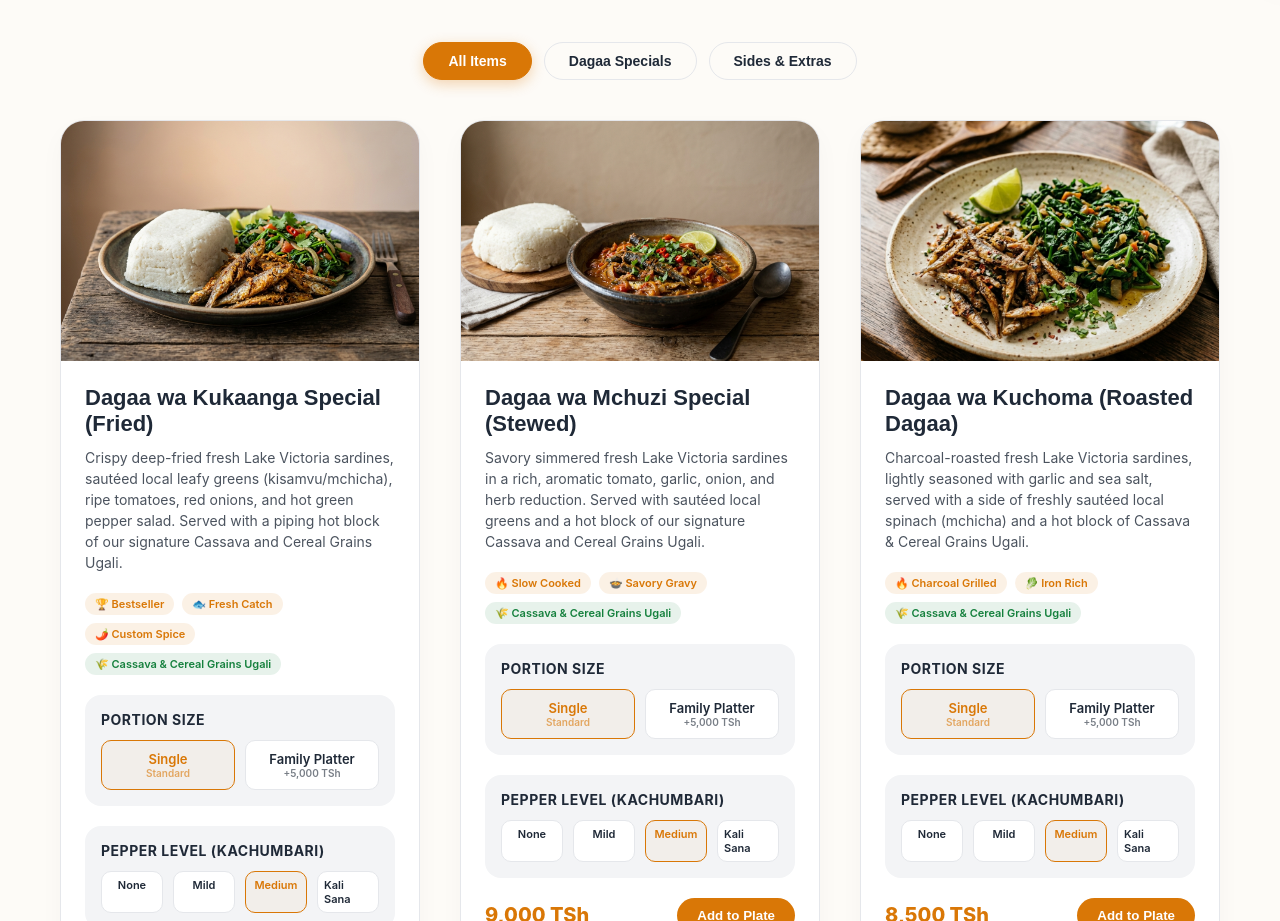
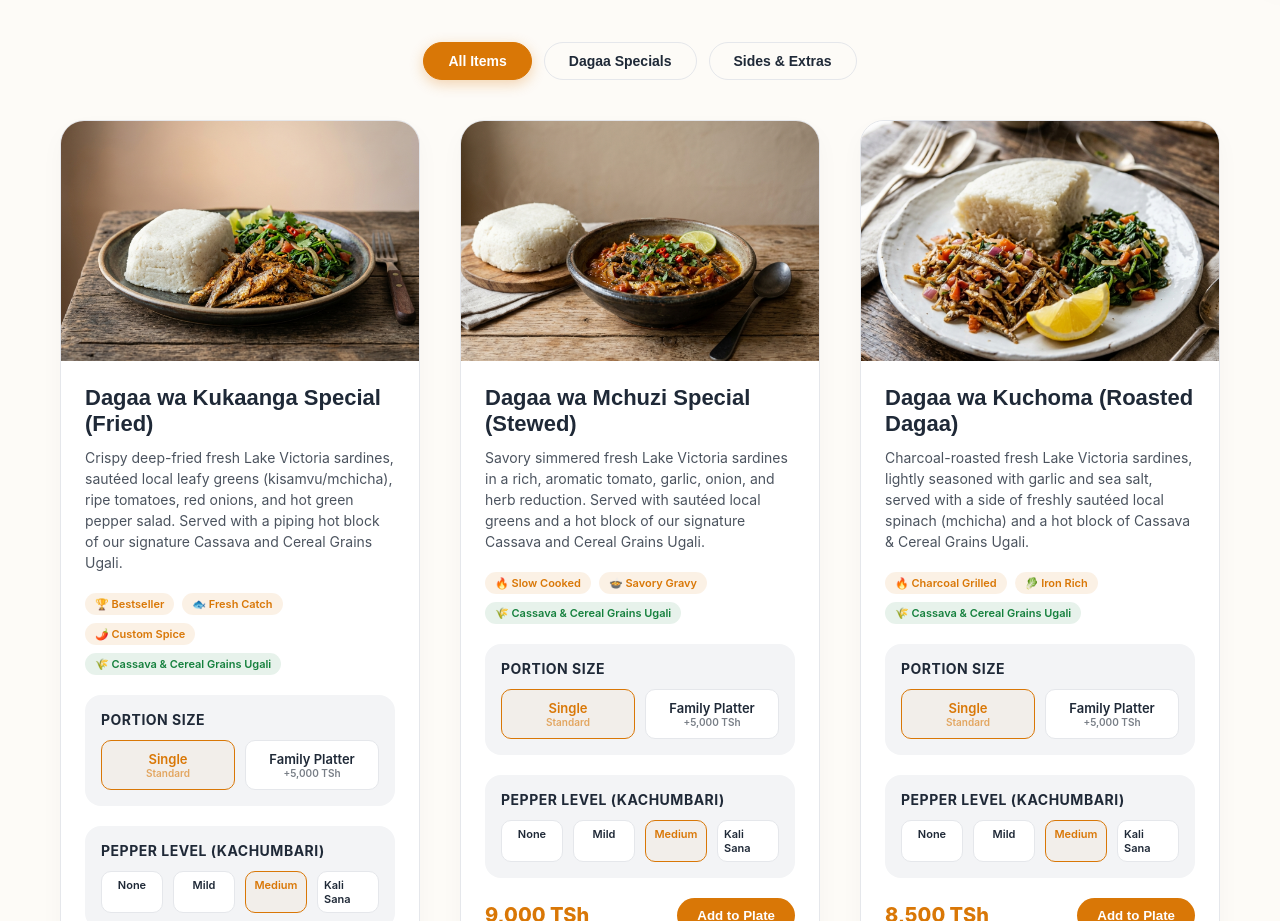
Before and after one commit to rolandlazaro16/ugalipoint, a Next.js app: page / in a window 1280 px wide. Shown: the part 820-1741 px from the top of the page. Built offline with nearby package versions, Linux system fonts and the light colour scheme.

Commit message:
feat: update roasted dagaa image to include ugali and lemon

```diff
--- a/src/app/page.tsx
+++ b/src/app/page.tsx
@@ -66,7 +66,7 @@ const MENU_ITEMS: MenuItem[] = [
     badges: ["🔥 Charcoal Grilled", "🥬 Iron Rich"],
     hasUgali: true,
     hasPepper: true,
-    image: "/dagaa_roast_mchicha_v2.jpg"
+    image: "/dagaa_roast_mchicha_v3.jpg"
   },
   {
     id: "pilipili-kukaanga",
```
Also changed, not shown: public/dagaa_roast_mchicha_v3.jpg (added).
